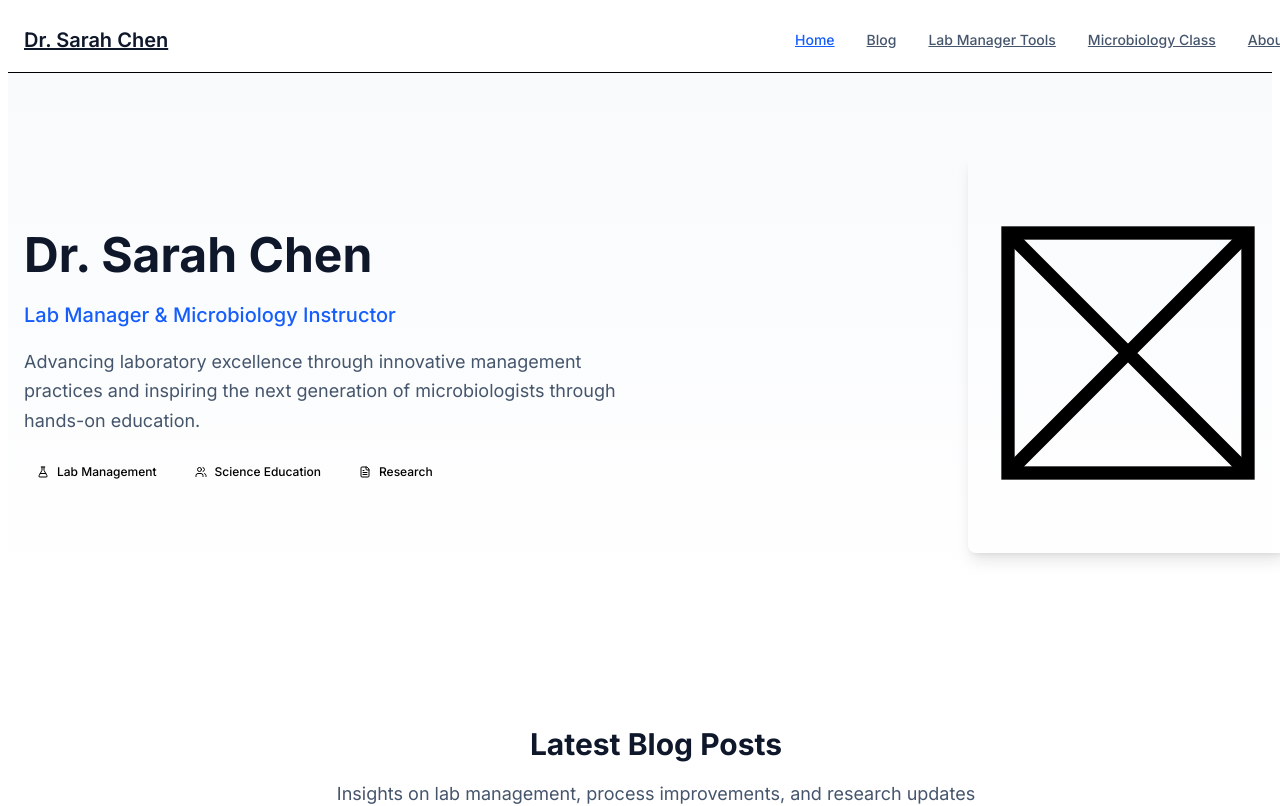
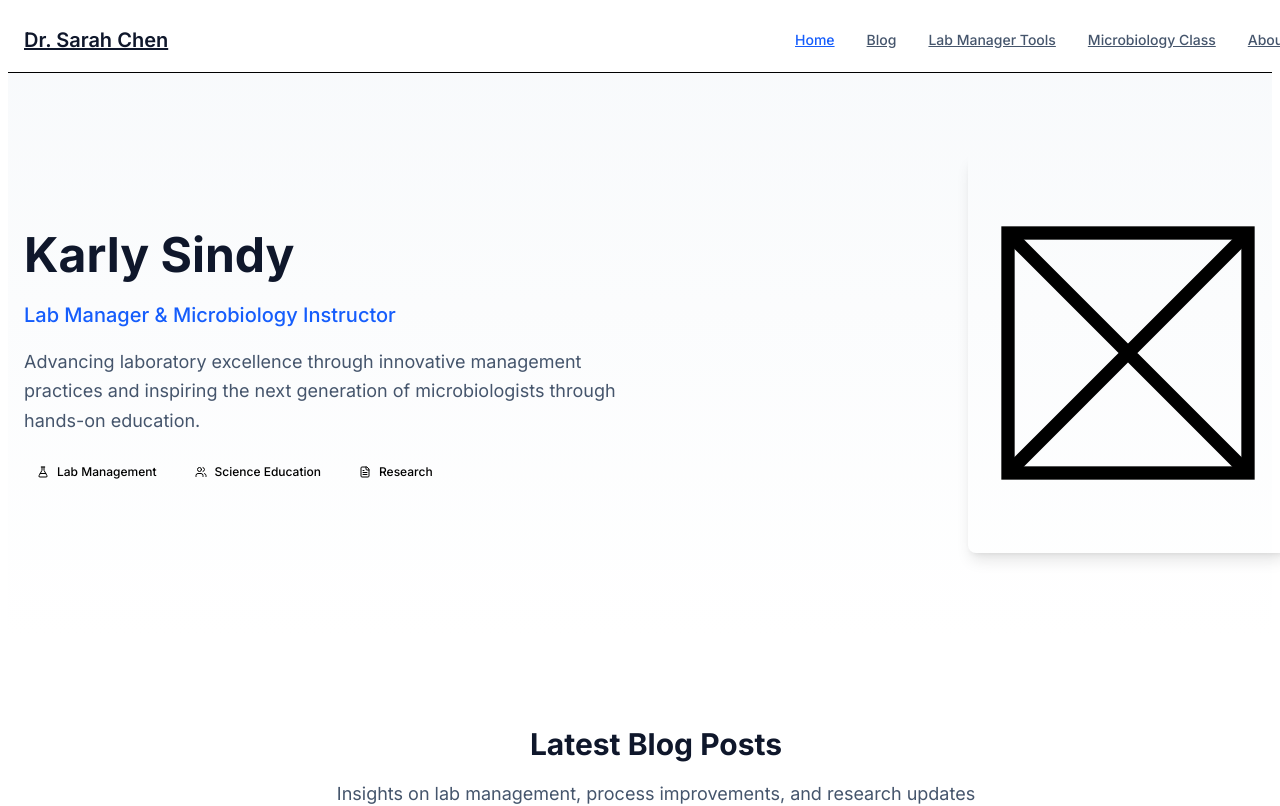
Before and after one commit to ksindy/science_site, a Next.js app: page / in a window 1280 px wide. Shown: the top 806 px of the page. Built offline with nearby package versions, Linux system fonts and the light colour scheme.

Commit message:
update name

```diff
--- a/app/layout.tsx
+++ b/app/layout.tsx
@@ -8,7 +8,7 @@ import { Footer } from "@/components/footer"
 const inter = Inter({ subsets: ["latin"] })
 
 export const metadata: Metadata = {
-  title: "Dr. Sarah Chen - Lab Manager & Microbiology Instructor",
+  title: "Karly Sindy - Lab Manager & Microbiology Instructor",
   description: "Professional website for lab management expertise and microbiology education resources",
 }
 
--- a/app/page.tsx
+++ b/app/page.tsx
@@ -14,7 +14,7 @@ export default function HomePage() {
           <div className="grid grid-cols-1 lg:grid-cols-2 gap-12 items-center">
             <div className="space-y-6">
               <div className="space-y-4">
-                <h1 className="text-4xl lg:text-5xl font-bold text-slate-900 leading-tight">Dr. Sarah Chen</h1>
+                <h1 className="text-4xl lg:text-5xl font-bold text-slate-900 leading-tight">Karly Sindy</h1>
                 <p className="text-xl text-blue-600 font-medium">Lab Manager & Microbiology Instructor</p>
                 <p className="text-lg text-slate-600 leading-relaxed">
                   Advancing laboratory excellence through innovative management practices and inspiring the next
@@ -40,7 +40,7 @@ export default function HomePage() {
               <div className="relative">
                 <Image
                   src="/placeholder.svg?height=400&width=320"
-                  alt="Dr. Sarah Chen - Professional headshot"
+                  alt="Karly Sindy - Professional headshot"
                   width={320}
                   height={400}
                   className="rounded-lg shadow-lg"
```
